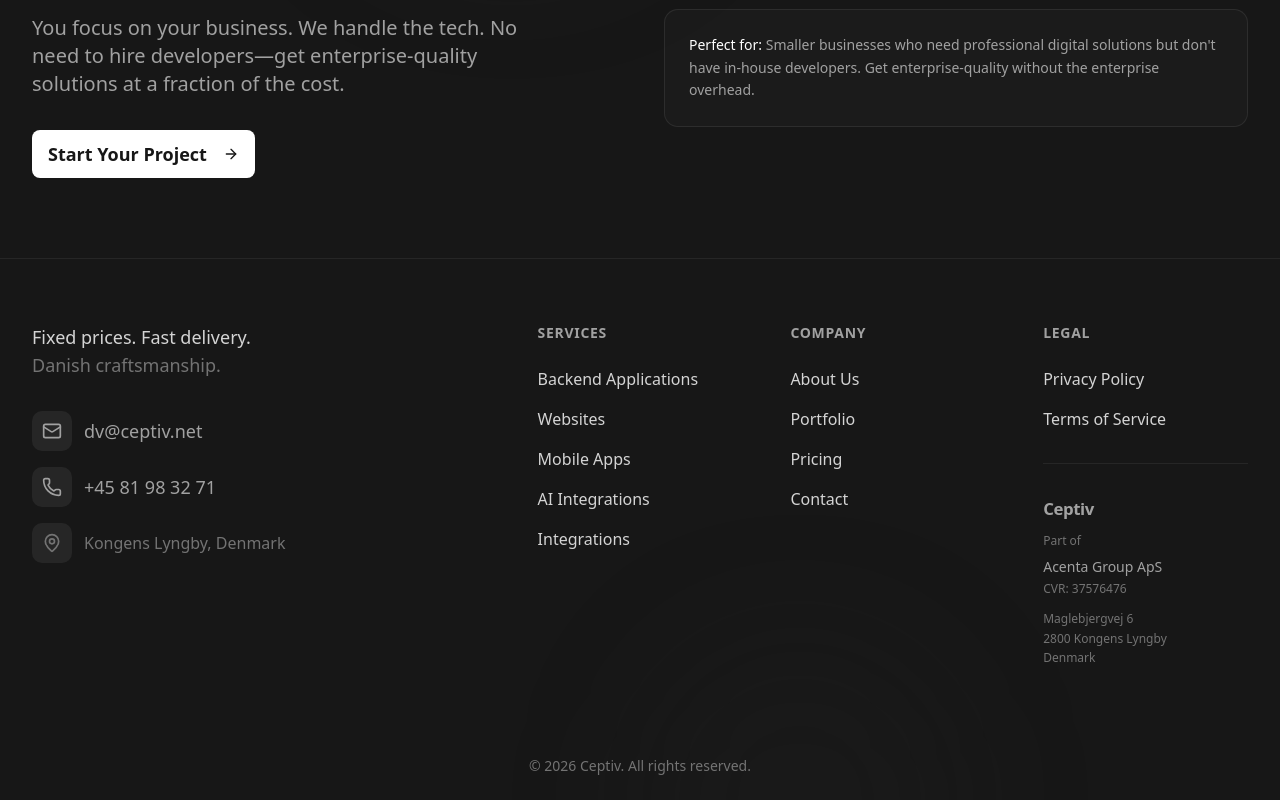
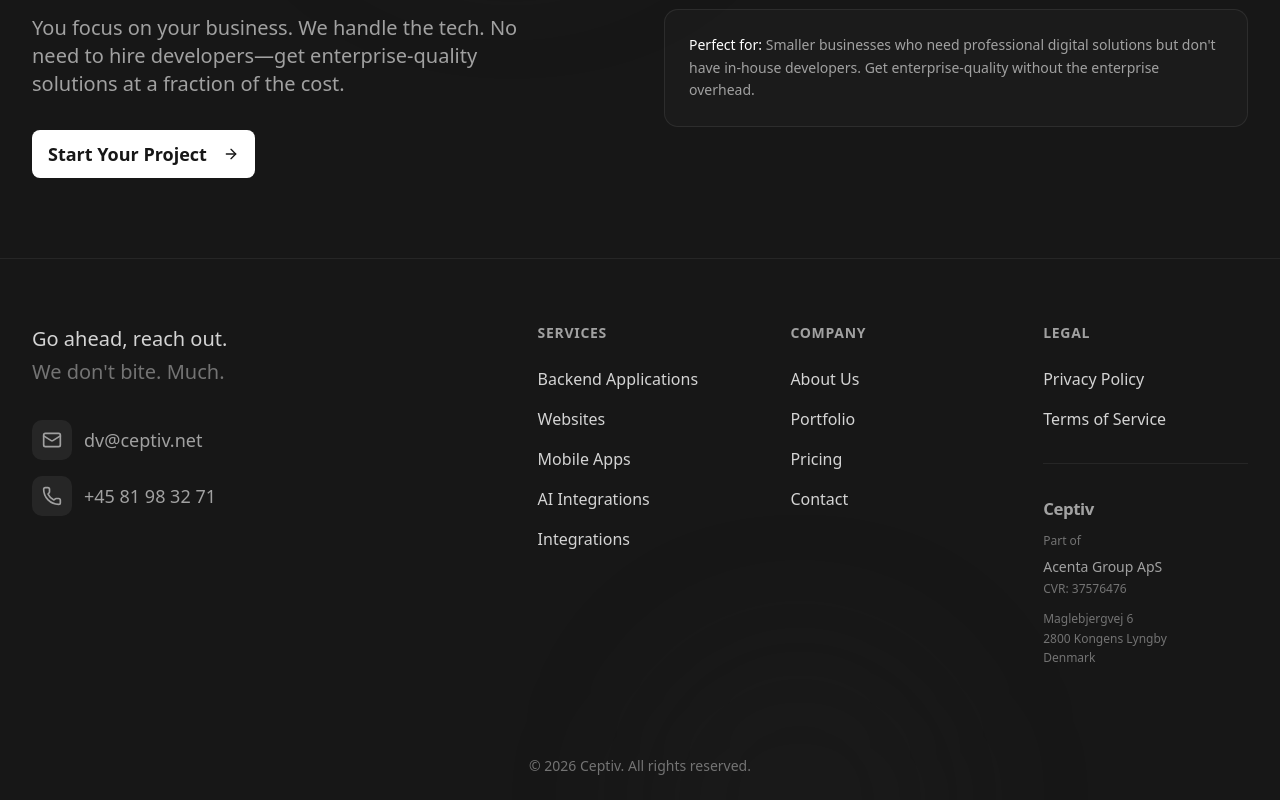
Before and after one commit to acentar/ceptiv.net, a Next.js app: page / in a window 1280 px wide. Shown: the part 5298-6098 px from the top of the page. Built offline with nearby package versions, Linux system fonts and the light colour scheme; no server answers; the database is empty.

Commit message:
fix: Update footer contact section with cocky message
- Remove location line (Kongens Lyngby, Denmark)
- Replace tagline with: 'Go ahead, reach out. We don't bite. Much.'

```diff
--- a/src/components/layout/footer.tsx
+++ b/src/components/layout/footer.tsx
@@ -3,7 +3,7 @@
 import Link from 'next/link'
 import { Logo } from '@/components/ui/logo'
 import { Button } from '@/components/ui/button'
-import { ArrowRight, Mail, Phone, MapPin } from 'lucide-react'
+import { ArrowRight, Mail, Phone } from 'lucide-react'
 
 const footerNavigation = {
   services: [
@@ -93,10 +93,10 @@
         <div className="grid grid-cols-1 md:grid-cols-2 lg:grid-cols-5 gap-12">
           {/* Brand & Contact */}
           <div className="lg:col-span-2 space-y-8">
-            <p className="text-lg text-neutral-300 font-medium max-w-sm">
-              Fixed prices. Fast delivery.
+            <p className="text-xl text-neutral-300 font-medium max-w-sm leading-relaxed">
+              Go ahead, reach out.
               <br />
-              <span className="text-neutral-500">Danish craftsmanship.</span>
+              <span className="text-neutral-500">We don&apos;t bite. Much.</span>
             </p>
 
             <div className="space-y-4">
@@ -118,12 +118,6 @@
                 </div>
                 <span className="text-lg">+45 81 98 32 71</span>
               </a>
-              <div className="flex items-center gap-3 text-neutral-500">
-                <div className="w-10 h-10 bg-neutral-800 rounded-lg flex items-center justify-center">
-                  <MapPin className="w-5 h-5" />
-                </div>
-                <span>Kongens Lyngby, Denmark</span>
-              </div>
             </div>
           </div>
 
```
